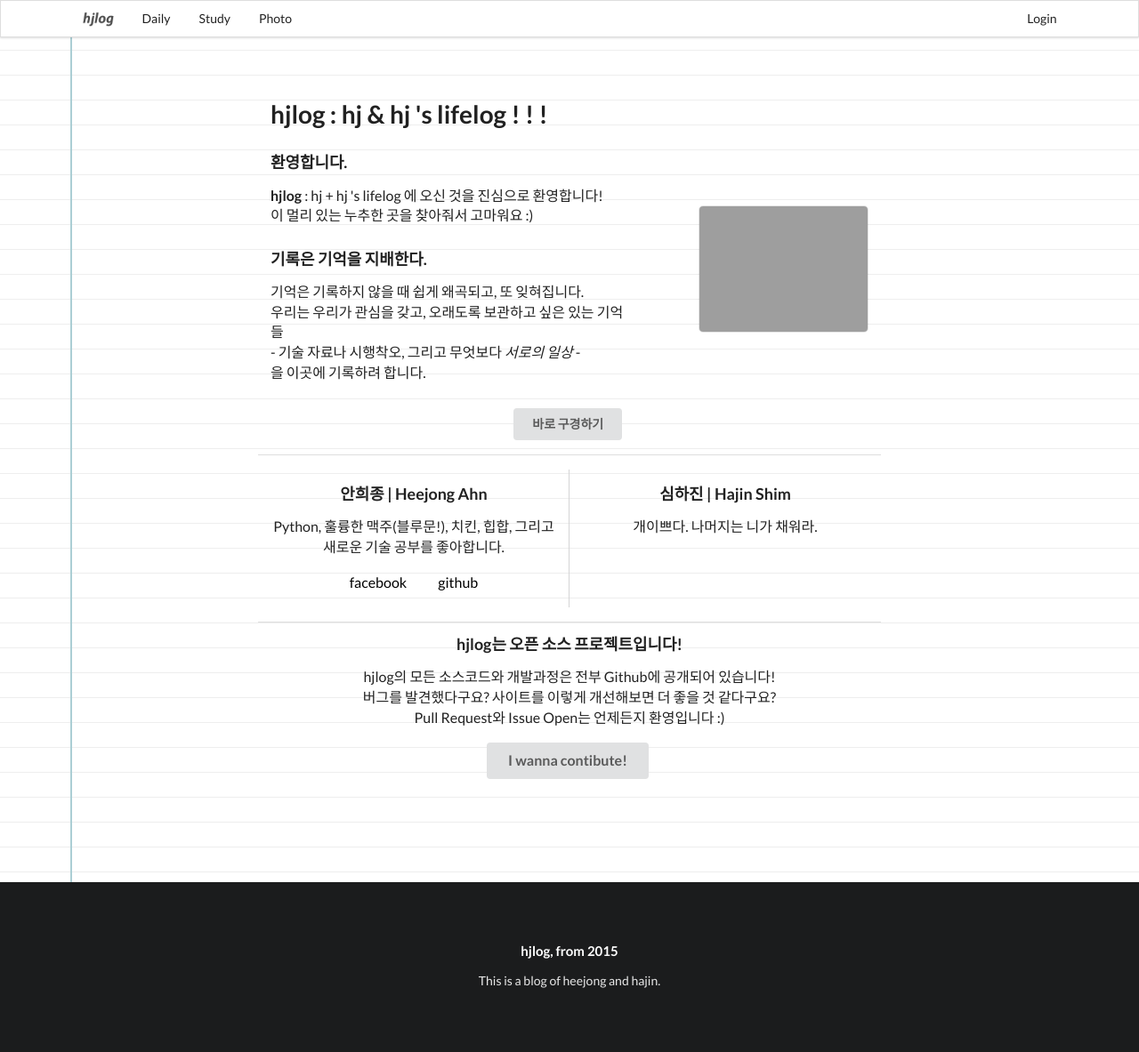
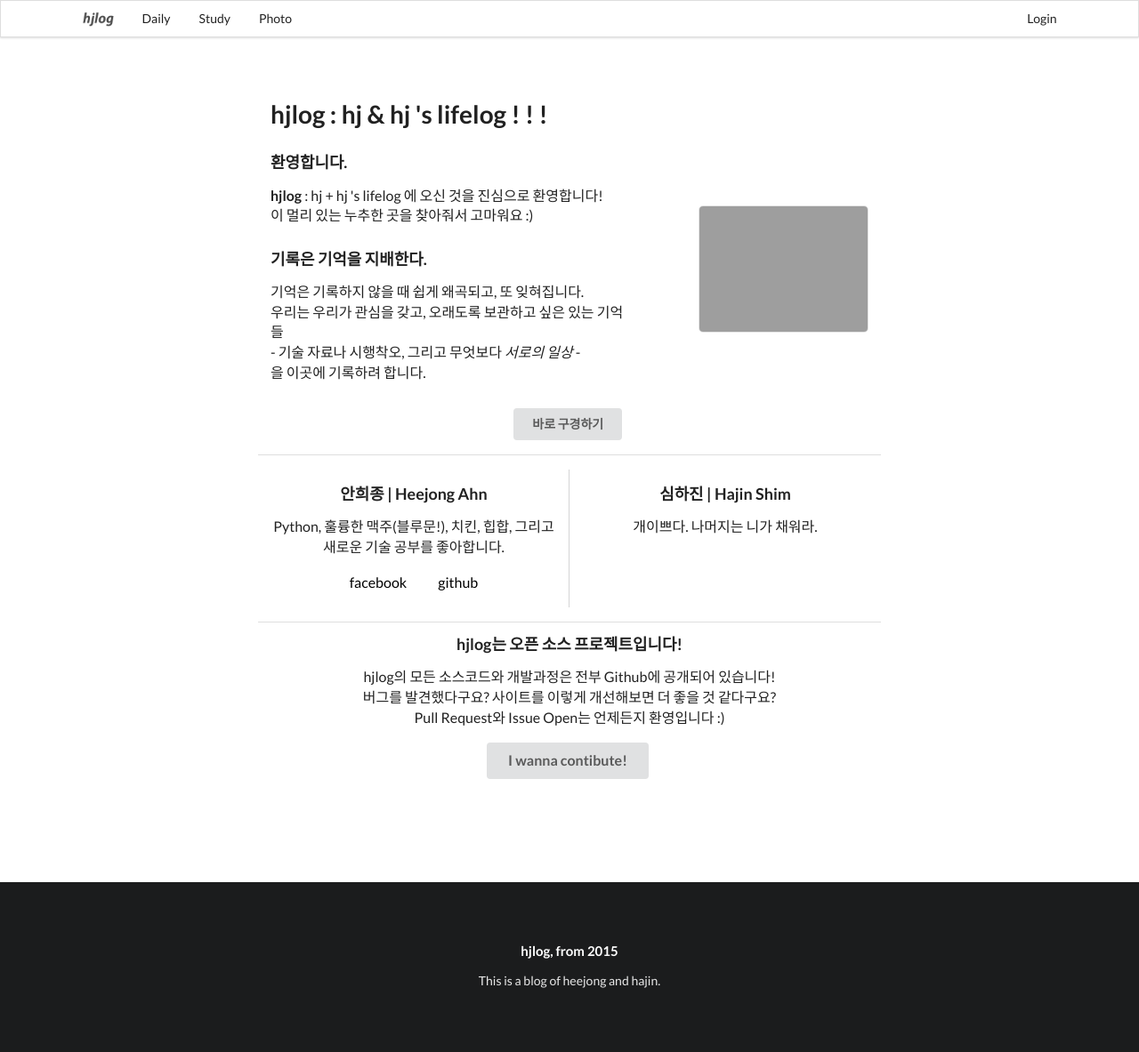
Before and after one commit to heejongahn/hjlog, a Flask app: page / in a window 1280 px wide. Shown: the whole page at 89% size. Run offline with Flask 2, Linux system fonts and the light colour scheme; some libraries are stand-ins or nearby versions; grey boxes are pictures that could not be loaded.

Commit message:
back to pure white background

```diff
--- a/hjlog/templates/base.html
+++ b/hjlog/templates/base.html
@@ -15,10 +15,6 @@
   <style type="text/css">
   body {
     background-color: #fff;
-    background-image:
-    linear-gradient(90deg, transparent 79px, #abced4 79px, #abced4 81px,
-    transparent 81px),
-    linear-gradient(#eee .1em, transparent .1em);
     background-size: 100% 2em;
   }
   .ui.menu .item img.logo {
```
